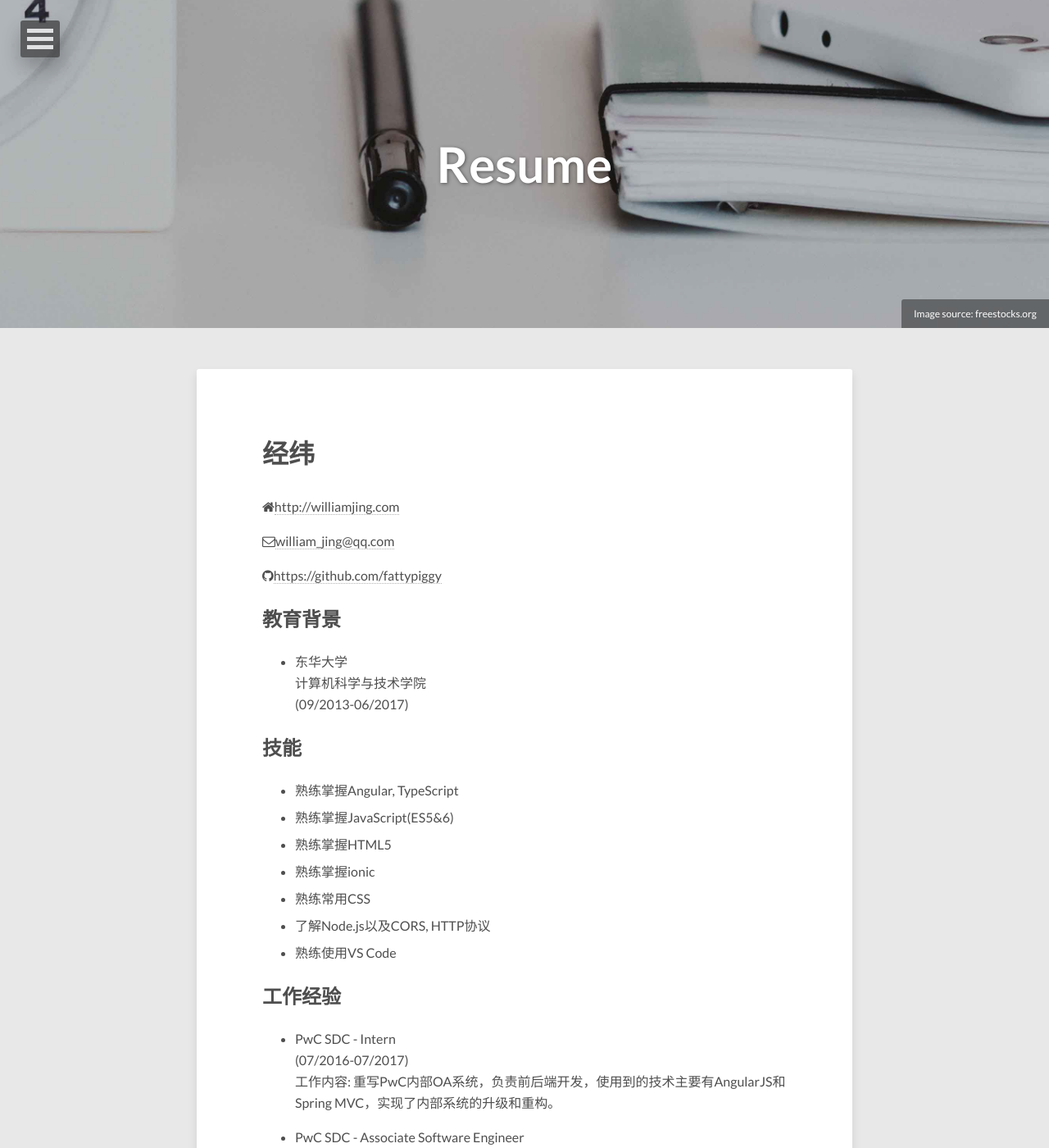
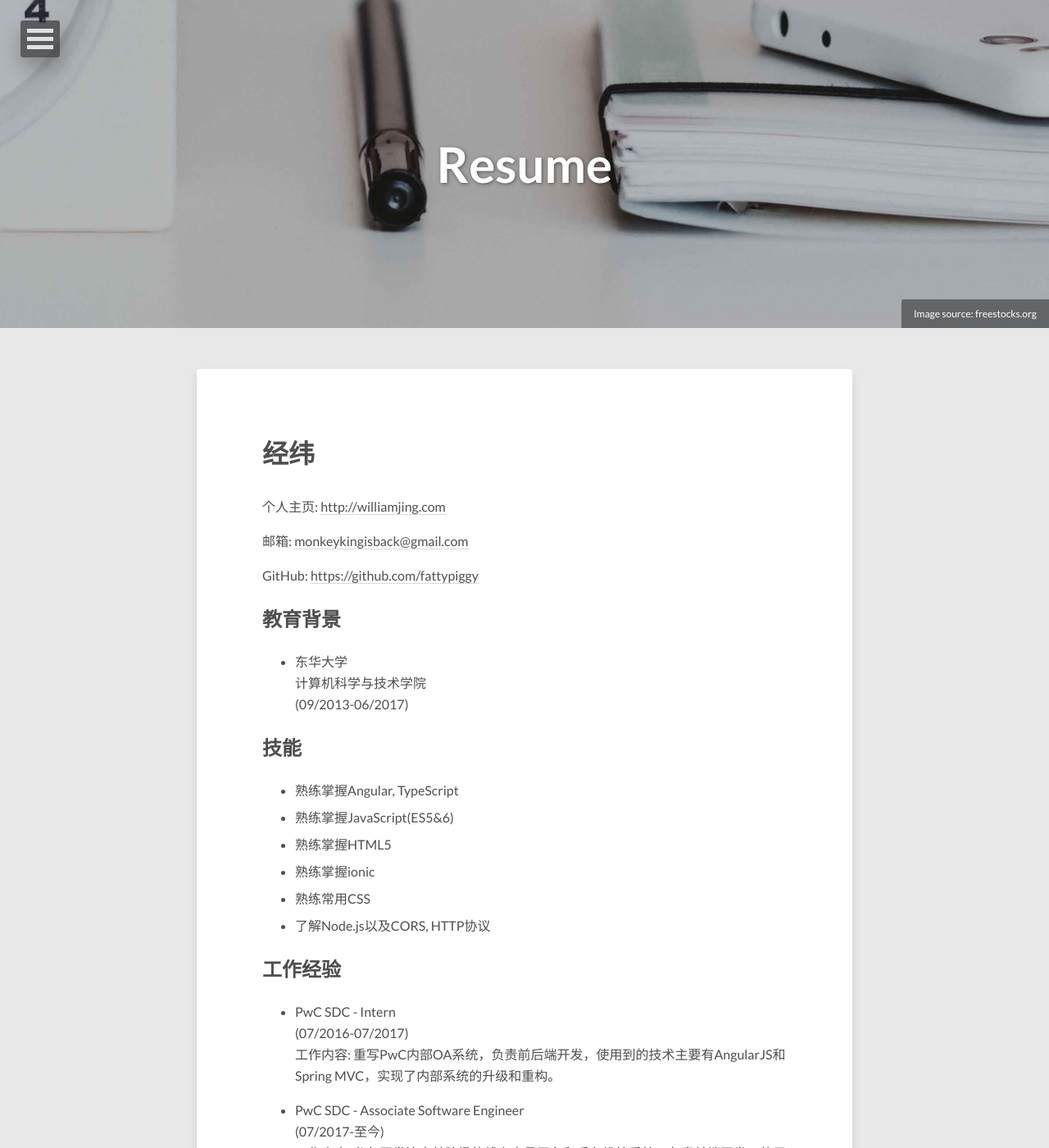
Before and after one commit to fattypiggy/fattypiggy.github.io, a Jekyll site: the page built from resume/index.md, in a window 1280 px wide and 1400 px high. Shown: the whole window at 82% size. Built offline with Jekyll 4.4.1, drawn with Linux system fonts in a browser that asks for light colours; nearby versions of some CDN libraries; comment, search, counter and statistics services are not loaded; some of the changed text lies outside the part shown.

Commit message:
update resume

```diff
--- a/resume/index.md
+++ b/resume/index.md
@@ -7,16 +7,16 @@ image:
   creditlink: https://unsplash.com/photos/vcPtHBqHnKk
 comments: true
 share: true
-modified: 2017-12-23
+modified: 2017-12-28
 ---
 
 # 经纬
 
-<i class="fa fa-home" aria-hidden="true"></i><http://williamjing.com>
+个人主页: <http://williamjing.com>
 
-<i class="fa fa-envelope-o" aria-hidden="true"></i><mailto:william_jing@qq.com>
+邮箱: <mailto:monkeykingisback@gmail.com>
 
-<i class="fa fa-github" aria-hidden="true"></i><https://github.com/fattypiggy>
+GitHub: <https://github.com/fattypiggy>
 
 ## 教育背景
 * 东华大学<br/>
@@ -30,7 +30,6 @@ modified: 2017-12-23
 * 熟练掌握ionic
 * 熟练常用CSS
 * 了解Node.js以及CORS, HTTP协议
-* 熟练使用VS Code
 
 ## 工作经验
 * PwC SDC - Intern<br/>
```
